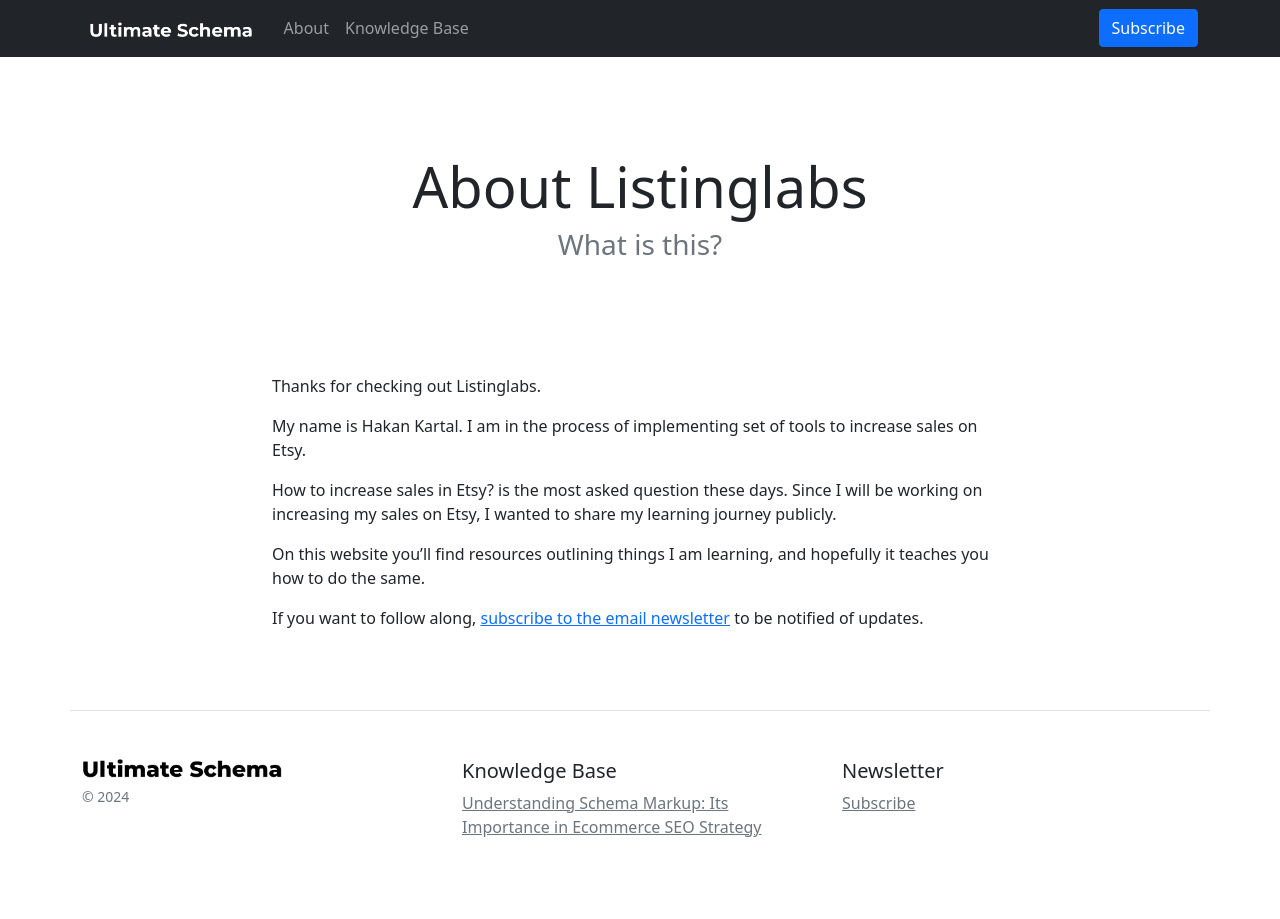
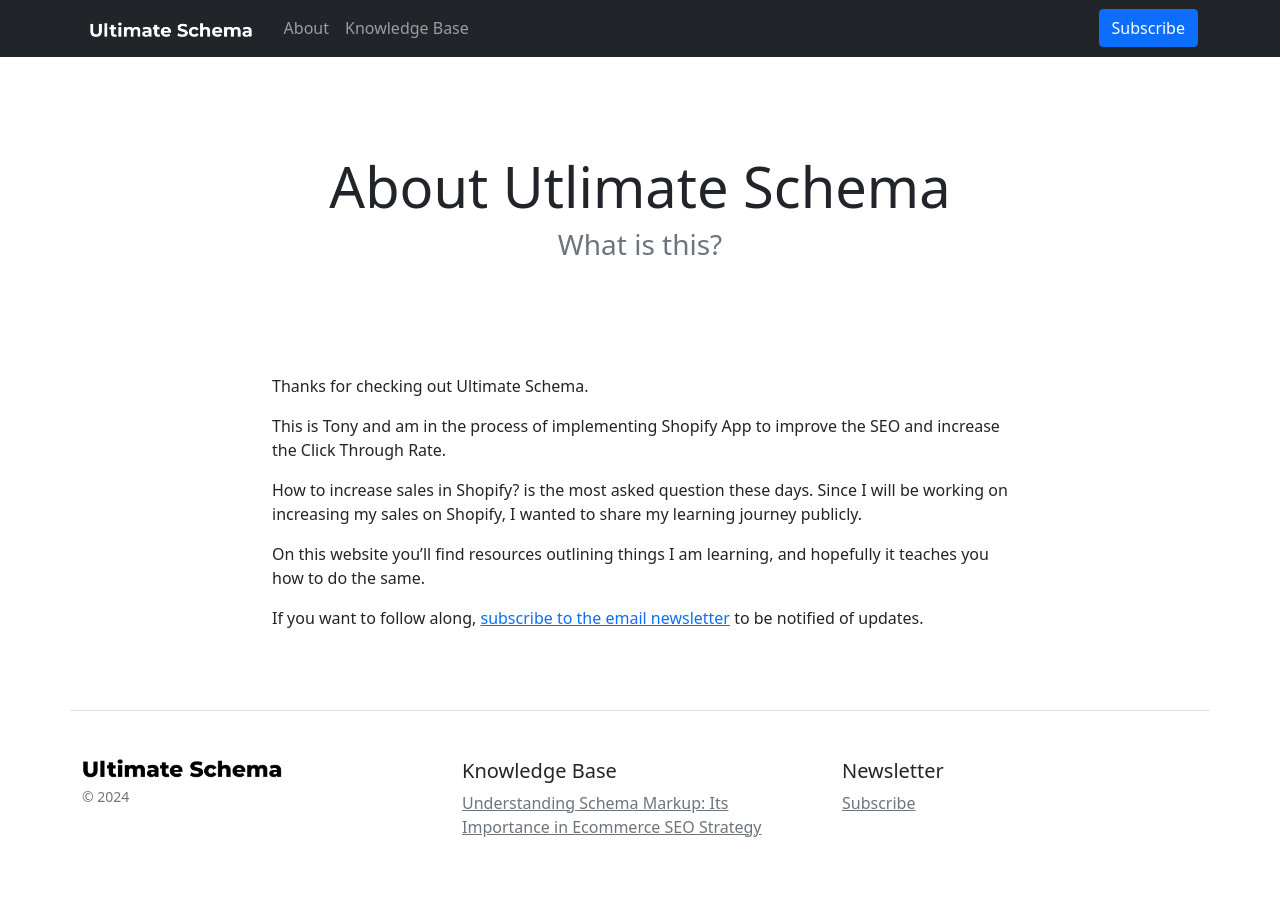
Before and after one commit to ultimateschema/ultimateschema.github.io, a Jekyll site: the page built from about.md, in a window 1280 px wide. Built offline with Jekyll 4.4.1, drawn with Linux system fonts in a browser that asks for light colours.

Commit message:
changed the about

```diff
--- a/about.md
+++ b/about.md
@@ -1,14 +1,14 @@
 ---
 layout: post
-title: About Listinglabs
+title: About Utlimate Schema
 description: What is this?
 ---
 
-Thanks for checking out Listinglabs.
+Thanks for checking out Ultimate Schema.
 
-My name is Hakan Kartal. I am in the process of implementing set of tools to increase sales on Etsy.
+This is Tony and am in the process of implementing Shopify App to improve the SEO and increase the Click Through Rate.
 
-How to increase sales in Etsy? is the most asked question these days. Since I will be working on increasing my sales on Etsy, I wanted to share my learning journey publicly.
+How to increase sales in Shopify? is the most asked question these days. Since I will be working on increasing my sales on Shopify, I wanted to share my learning journey publicly.
 
 On this website you'll find resources outlining things I am learning, and hopefully it teaches you how to do the same.
 
```
